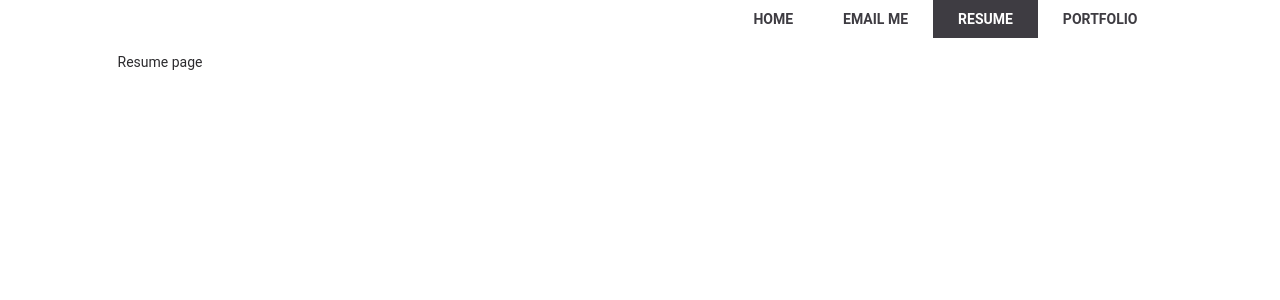
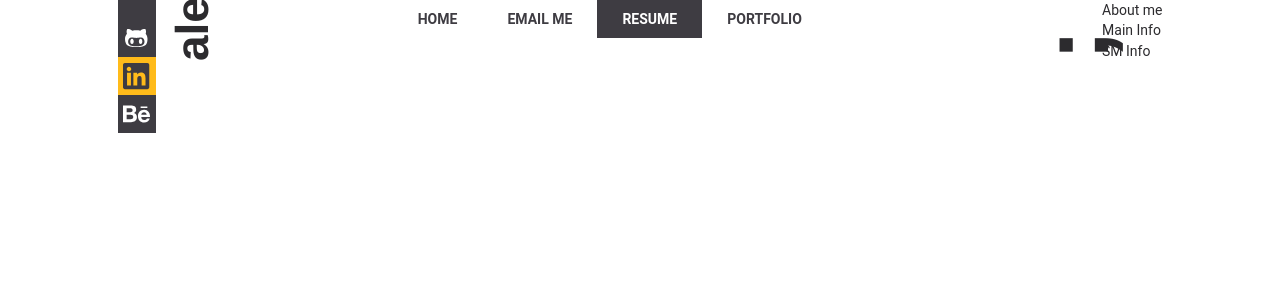
Before and after one commit to mouseProgrammouse/portfolio, a React (Create React App) app: page /resume in a window 1280 px wide. Shown: the top 300 px of the page. Built offline with nearby package versions, Linux system fonts and the light colour scheme.

Commit message:
Add OwnerInfo component

```diff
--- a/src/App.css
+++ b/src/App.css
@@ -19,6 +19,11 @@ h1, h2, h3 {
 }
 
 .main-page {
+  display: flex;
+  justify-content: space-between;
+}
+
+.resume-page {
   display: flex;
   justify-content: space-between;
 }
--- a/src/App.js
+++ b/src/App.js
@@ -7,6 +7,7 @@ import SocialAsideMenu from './SocialAsideMenu'
 import AsideHeader from './AsideHeader'
 import Img from './Img'
 import mainImg from './img/main-img.png'
+import OwnerInfo from './OwnerInfo'
 import About from './About'
 import './App.css'
 
@@ -55,8 +56,11 @@ class App extends Component {
         )} />
         <Route exact path = '/resume' render = { () => (
           <div className = "resume-page">
-          <MainMenu activeLink = {this.props.location.pathname} menuItems = { this.state.topMenuItems }/>
-          Resume page
+            <SocialAsideMenu socialMenuItems = {this.state.socialMenuItems}/>
+            <AsideHeader header = {this.state.mainPage.header} />
+            <MainMenu activeLink = {this.props.location.pathname} menuItems = { this.state.topMenuItems }/>
+            <OwnerInfo />
+            <span className="decoration">;</span>
           </div>
         )} />
         <Route exact path = '/portfolio' render = { () => (
--- /dev/null
+++ b/src/OwnerInfo.js
@@ -0,0 +1,16 @@
+import React from 'react'
+import MainInfo from './OwnerInfo/MainInfo'
+import SocialInfo from './OwnerInfo/SocialInfo'
+
+const OwnerInfo = () => {
+
+  return (
+    <div className="owner-info">
+      About me
+      <MainInfo />
+      <SocialInfo />
+    </div>
+  );
+}
+
+export default OwnerInfo
--- /dev/null
+++ b/src/OwnerInfo/MainInfo.js
@@ -0,0 +1,12 @@
+import React from 'react'
+
+const MainInfo = () => {
+
+  return (
+    <div className="main-info">
+      Main Info
+    </div>
+  );
+}
+
+export default MainInfo
--- /dev/null
+++ b/src/OwnerInfo/SocialInfo.js
@@ -0,0 +1,12 @@
+import React from 'react'
+
+const SocialInfo = () => {
+
+  return (
+    <div className="social-info">
+      SM Info
+    </div>
+  );
+}
+
+export default SocialInfo
```
